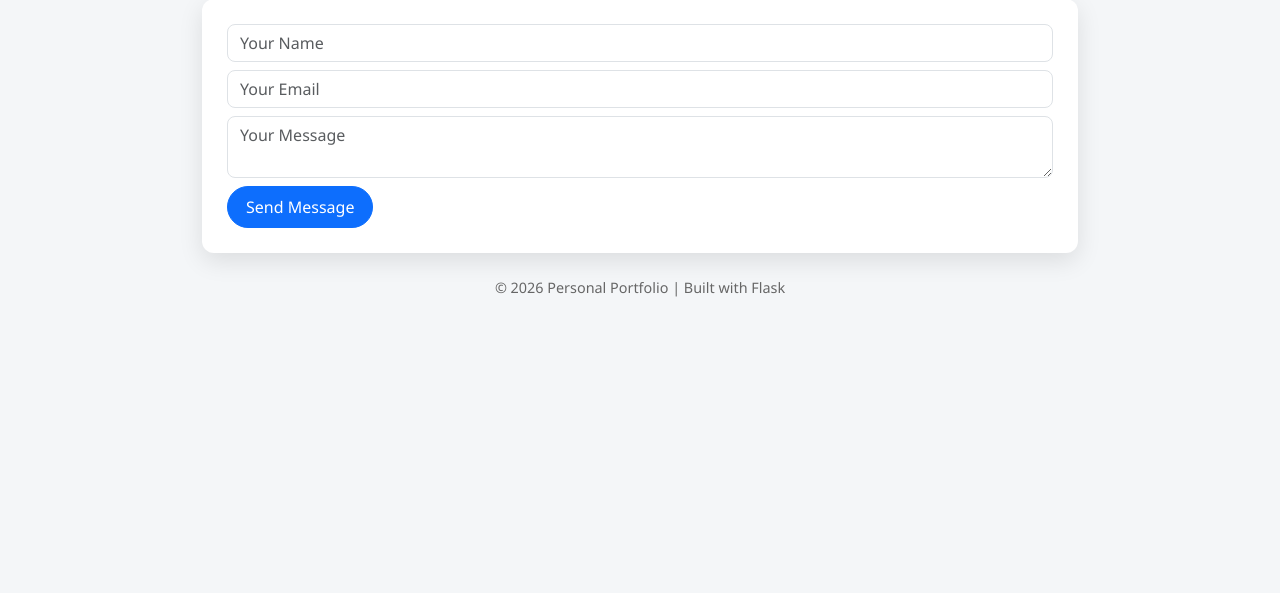
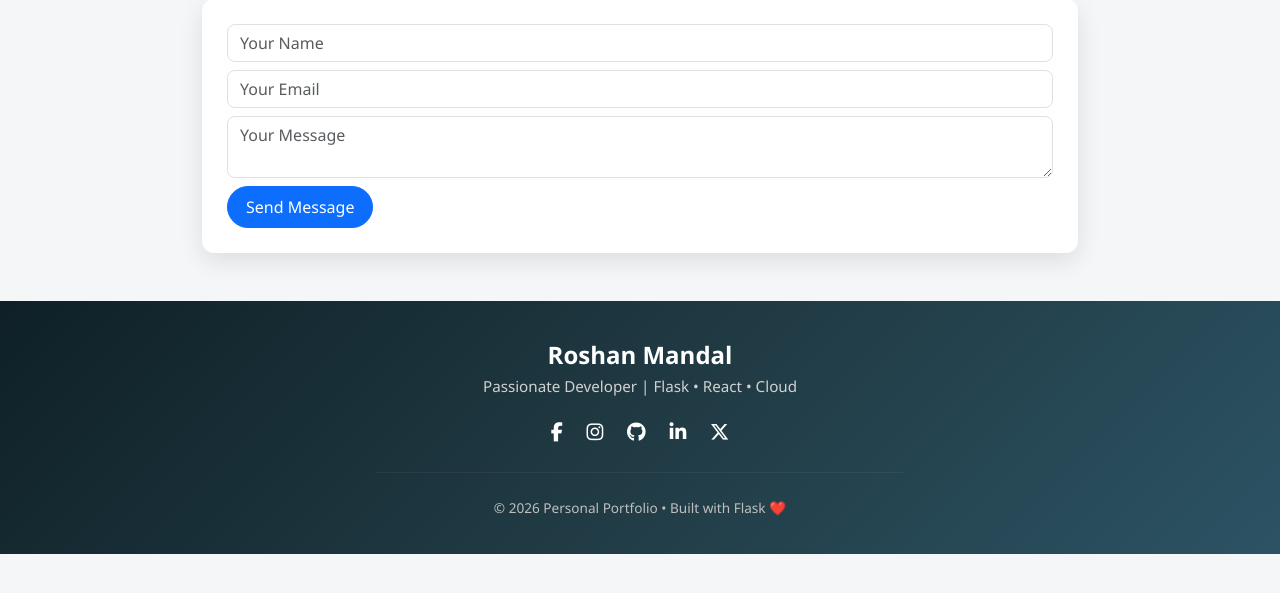
Before and after one commit to roshanmandal45/PortfolioPython, a Flask app: page /contact in a window 1280 px wide. Shown: the part 139-732 px from the top of the page. Run offline with Flask 3, Linux system fonts and the light colour scheme.

Commit message:
Social Media Handle added

```diff
--- a/static/style.css
+++ b/static/style.css
@@ -72,3 +72,45 @@ footer {
     margin-top: 60px;
     font-size: 0.9rem;
 }
+
+.footer {
+    background: linear-gradient(135deg, #0f2027, #203a43, #2c5364);
+    color: #fff;
+    padding: 40px 0 20px;
+}
+
+.footer-title {
+    font-size: 1.5rem;
+    font-weight: 600;
+    margin-bottom: 5px;
+}
+
+.footer-text {
+    font-size: 0.95rem;
+    color: #d1d1d1;
+    margin-bottom: 20px;
+}
+
+.social-icons a {
+    display: inline-block;
+    margin: 0 10px;
+    color: #ffffff;
+    font-size: 1.2rem;
+    transition: all 0.3s ease;
+}
+
+.social-icons a:hover {
+    color: #00d9ff;
+    transform: translateY(-4px);
+}
+
+.footer-line {
+    width: 60%;
+    margin: 25px auto;
+    border-color: rgba(255, 255, 255, 0.2);
+}
+
+.copyright {
+    font-size: 0.85rem;
+    color: #bfbfbf;
+}
--- a/templates/base.html
+++ b/templates/base.html
@@ -1,8 +1,18 @@
 <!DOCTYPE html>
-<html>
+<html lang="en">
 <head>
+    <meta charset="UTF-8">
     <title>Portfolio</title>
+
+    <!-- Bootstrap -->
     <link href="https://cdn.jsdelivr.net/npm/bootstrap@5.3.2/dist/css/bootstrap.min.css" rel="stylesheet">
+
+    <!-- Font Awesome Icons -->
+    <link rel="stylesheet"
+          href="https://cdnjs.cloudflare.com/ajax/libs/font-awesome/6.5.1/css/all.min.css"
+          crossorigin="anonymous" />
+
+    <!-- Custom CSS -->
     <link rel="stylesheet" href="{{ url_for('static', filename='style.css') }}">
 </head>
 <body>
@@ -26,15 +36,36 @@
     {% with messages = get_flashed_messages() %}
         {% if messages %}
             {% for msg in messages %}
-            <div class="alert alert-info">{{ msg }}</div>
+                <div class="alert alert-info">{{ msg }}</div>
             {% endfor %}
         {% endif %}
     {% endwith %}
+
     {% block content %}{% endblock %}
 </div>
 
-<footer class="text-center mt-4">
-    <p>© 2026 Personal Portfolio | Built with Flask</p>
+<!-- FOOTER -->
+<footer class="footer mt-5">
+    <div class="container text-center">
+        <h5 class="footer-title">Roshan Mandal</h5>
+        <p class="footer-text">
+            Passionate Developer | Flask • React • Cloud
+        </p>
+
+        <div class="social-icons">
+            <a href="#"><i class="fa-brands fa-facebook-f"></i></a>
+            <a href="#"><i class="fa-brands fa-instagram"></i></a>
+            <a href="#"><i class="fa-brands fa-github"></i></a>
+            <a href="#"><i class="fa-brands fa-linkedin-in"></i></a>
+            <a href="#"><i class="fa-brands fa-x-twitter"></i></a>
+        </div>
+
+        <hr class="footer-line">
+
+        <p class="copyright">
+            © 2026 Personal Portfolio • Built with Flask ❤️
+        </p>
+    </div>
 </footer>
 
 </body>
```
